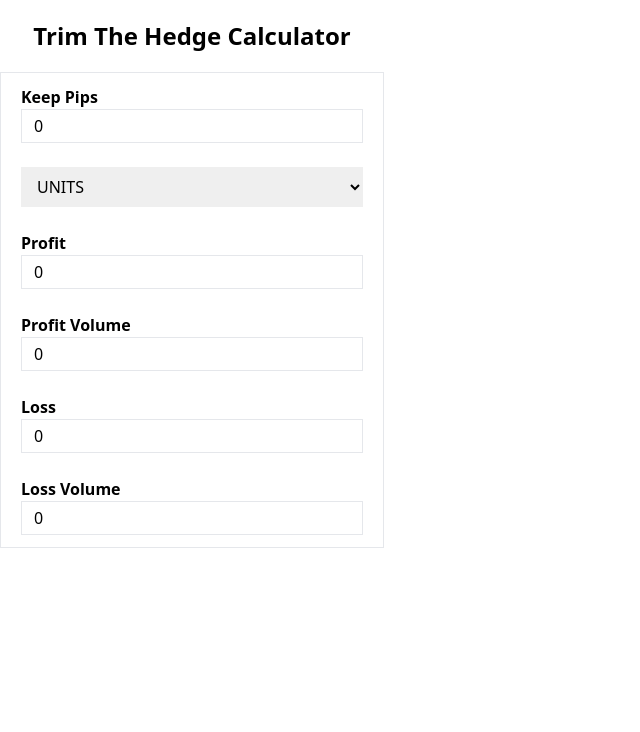
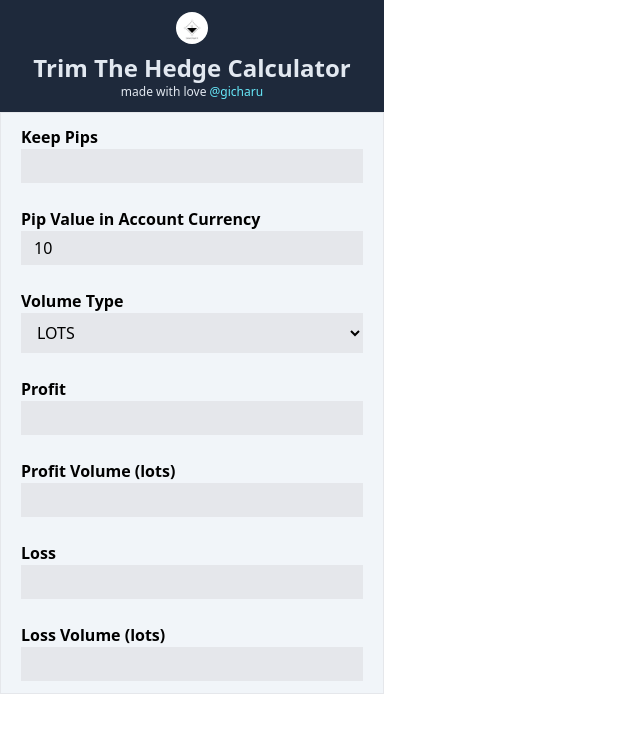
Before and after one commit to johngicharu/trim-the-hedge-calculator, a SvelteKit app: page / in a window 1280 px wide. Shown: the top 732 px of the page, without its empty margins (0-640 px from the left). Built offline with nearby package versions, Linux system fonts and the light colour scheme.

Commit message:
feat: improve colors + change logic for clean or final trims

```diff
--- a/src/routes/+page.svelte
+++ b/src/routes/+page.svelte
@@ -1,40 +1,63 @@
 <script lang="ts">
 	import { writable } from 'svelte/store';
 
-	const keep_amount = writable<number>(0);
-	const keep_volume = writable<number>(0);
-	const volume_type = writable<'UNITS' | 'LOTS'>('UNITS');
-	const close_partial_volume = writable<number>(0);
-	const loss_volume = writable<number>(0);
-	const loss_amount = writable<number>(0);
-	const profit_amount = writable<number>(0);
-	const profit_volume = writable<number>(0);
+	const keep_amount = writable<number>();
+	const keep_pips = writable<number>();
+	const pip_value = writable<number>(10);
+	const volume_type = writable<'UNITS' | 'LOTS'>('LOTS');
+	const close_partial_volume = writable<number>();
+	const loss_volume = writable<number>();
+	const loss_amount = writable<number>();
+	const profit_amount = writable<number>();
+	const profit_volume = writable<number>();
 
-	$: if ($keep_volume && $profit_amount && $loss_amount && $loss_volume && $profit_volume) {
-		keep_amount.set($profit_volume * ($keep_volume / ($volume_type === 'UNITS' ? 100000 : 1)));
-		const apply =
-			$profit_amount - $profit_volume * ($keep_volume / ($volume_type === 'UNITS' ? 100000 : 1));
+	$: if ($keep_pips && $profit_amount && $loss_amount && $loss_volume && $profit_volume) {
+		const amount_to_keep =
+			($profit_volume / ($volume_type === 'UNITS' ? 100000 : 1)) * $pip_value * $keep_pips;
+
+		keep_amount.set(Math.floor(amount_to_keep * 100) / 100);
+		const apply = $profit_amount - amount_to_keep;
 		close_partial_volume.set(
-			(apply / Math.abs($loss_amount)) * ($loss_volume / ($volume_type === 'UNITS' ? 100000 : 1))
+			Math.floor(
+				(apply / Math.abs($loss_amount)) *
+					($loss_volume / ($volume_type === 'UNITS' ? 100000 : 1)) *
+					100
+			) / 100
 		);
 	}
 </script>
 
-<main class="content">
-	<header class="flex items-center justify-center w-full px-3 py-5">
-		<h1 class="h-full text-2xl font-semibold whitespace-nowrap">Trim The Hedge Calculator</h1>
+<main class="bg-slate-100">
+	<header
+		class="flex flex-col items-center justify-center w-full px-3 py-3 space-y-2 text-slate-200 bg-slate-800"
+	>
+		<div class="logo">
+			<img src="ssfx.jpg" alt="SSFx" class="w-8 h-8 rounded-full" />
+		</div>
+		<h1 class="flex flex-col items-center justify-center h-full whitespace-nowrap">
+			<div class="text-2xl font-semibold heading_text">Trim The Hedge Calculator</div>
+			<div class="text-xs tagline">
+				made with love <a class="text-cyan-300" href="http://gicharu.com">@gicharu</a>
+			</div>
+		</h1>
 	</header>
 
 	<section class="calculator">
 		<div class="input_wrapper">
 			<label for="keep_pips">Keep Pips</label>
-			<input type="number" name="keep_pips" id="keep_pips" bind:value={$keep_volume} />
+			<input type="number" name="keep_pips" id="keep_pips" bind:value={$keep_pips} />
 		</div>
 
 		<div class="input_wrapper">
+			<label for="pip_value">Pip Value in Account Currency</label>
+			<input type="number" name="pip_value" id="pip_value" bind:value={$pip_value} />
+		</div>
+
+		<div class="input_wrapper">
+			<label for="volume">Volume Type</label>
 			<select name="volume" id="volume" bind:value={$volume_type}>
+				<option value="LOTS">LOTS</option>
 				<option value="UNITS">UNITS</option>
-				<option value="VOLUME">VOLUME</option>
 			</select>
 		</div>
 
@@ -44,7 +67,7 @@
 		</div>
 
 		<div class="input_wrapper">
-			<label for="profit_volume">Profit Volume</label>
+			<label for="profit_volume">Profit Volume ({$volume_type.toLowerCase()})</label>
 			<input type="number" name="profit_volume" id="profit" bind:value={$profit_volume} />
 		</div>
 
@@ -54,19 +77,51 @@
 		</div>
 
 		<div class="input_wrapper">
-			<label for="loss_volume">Loss Volume</label>
+			<label for="loss_volume">Loss Volume ({$volume_type.toLowerCase()})</label>
 			<input type="number" name="loss_volume" id="loss_volume" bind:value={$loss_volume} />
 		</div>
 
-		{#if $keep_volume && $profit_amount && $loss_amount && $loss_volume && $profit_volume}
-			<div class="summary_section">
-				<div class="keep_amount">Keep Amount: {$keep_amount}</div>
-				<div class="close_partial">Close Partial: {$close_partial_volume}</div>
+		{#if $keep_pips && $profit_amount && $loss_amount && $loss_volume && $profit_volume}
+			<div class="py-4 summary_section text-slate-200 bg-slate-800">
+				<div class="keep_amount">
+					<div class="font-semibold">Keep Amount:</div>
+					<div class="content">
+						{$keep_amount}
+					</div>
+				</div>
+				<div class="keep_amount">
+					<div class="font-semibold">Apply Amount:</div>
+					<div class="content">
+						{+($profit_amount - $keep_amount).toFixed(2)}
+					</div>
+				</div>
 				<div class="close_partial">
-					Close Percentage: {($close_partial_volume /
-						($loss_volume / ($volume_type === 'UNITS' ? 100000 : 1))) *
-						100}%
+					<div class="font-semibold">Close Partial:</div>
+					<div class="content">
+						{$close_partial_volume > $loss_volume ? $loss_volume : $close_partial_volume}
+					</div>
 				</div>
+				<div class="close_partial">
+					<div class="font-semibold">Close Percentage:</div>
+					<div class="content">
+						{$close_partial_volume > $loss_volume
+							? 100
+							: +(
+									($close_partial_volume /
+										($loss_volume / ($volume_type === 'UNITS' ? 100000 : 1))) *
+									100
+								).toFixed(2)}%
+					</div>
+				</div>
+
+				{#if $close_partial_volume > $loss_volume}
+					<div class="remaining_profit">
+						<div class="font-semibold">Apply to Next Trade:</div>
+						<div class="content">
+							{+($profit_amount - ($keep_amount + $loss_amount)).toFixed(2)}
+						</div>
+					</div>
+				{/if}
 			</div>
 		{/if}
 	</section>
@@ -84,19 +139,23 @@
 			}
 
 			input {
-				@apply px-3 border py-1 w-full;
+				@apply px-3 border py-1 w-full bg-gray-200;
 			}
 
 			select {
-				@apply w-full px-3 py-2;
+				@apply w-full px-3 py-2 bg-gray-200;
 			}
 		}
 
 		.summary_section {
 			@apply w-full px-4 py-2;
 
-			div {
-				@apply font-medium;
+			& > div {
+				@apply font-medium flex items-center justify-between;
+			}
+
+			.content {
+				@apply text-cyan-400;
 			}
 		}
 	}
```
Also changed, not shown: static/ssfx.jpg (added).
